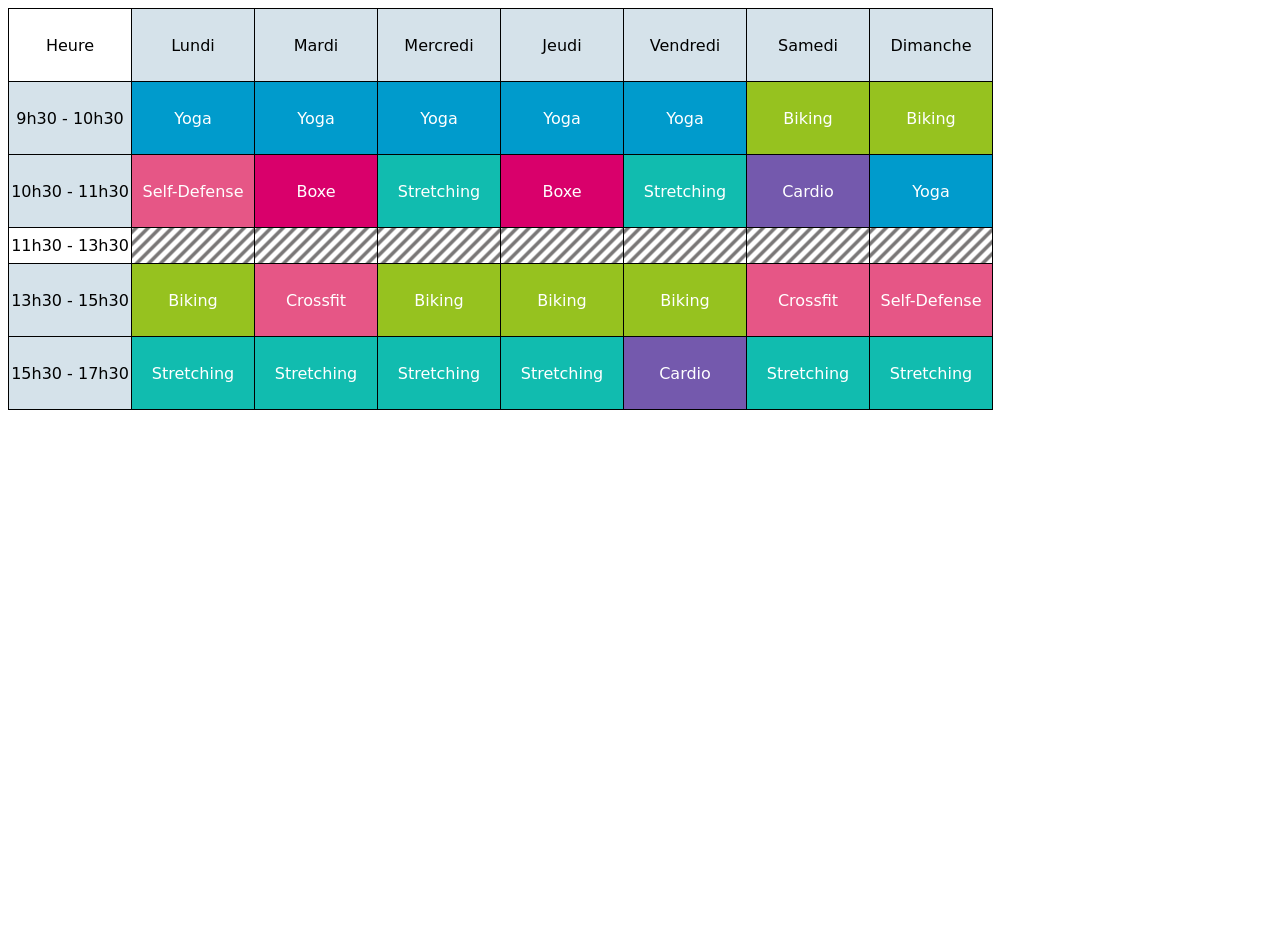
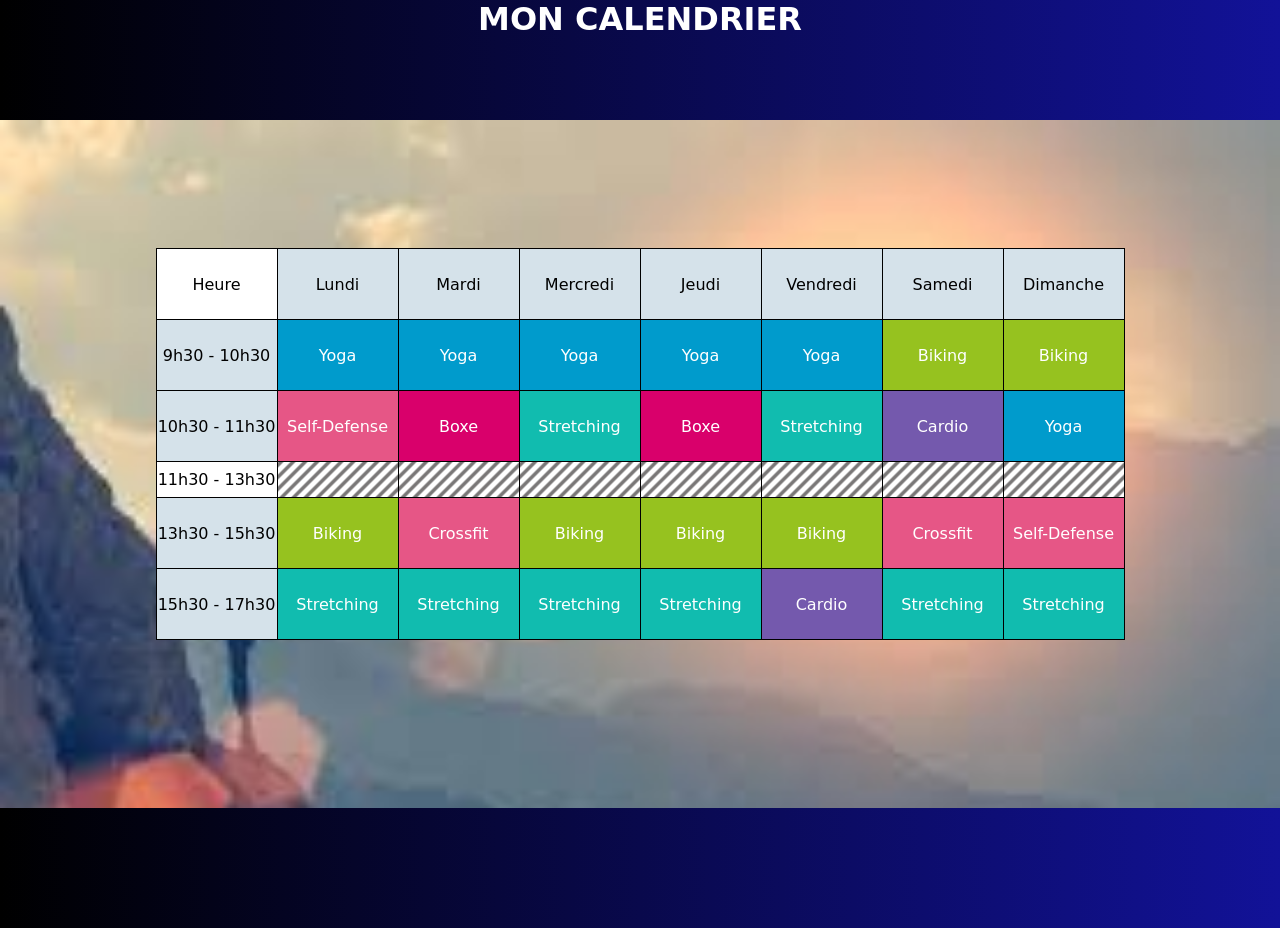
Before and after one commit to mmagassa02/Exohtmlcss, a plain HTML site: page Partie2/TP/index.html in a window 1280 px wide. Before the commit the page ends 800 px from the top, so only its background shows below. Drawn offline with Linux system fonts and the light colour scheme; a web font is replaced by a local one.

Commit message:
Maj TP (A continuer)

```diff
--- a/Partie2/TP/css/style.css
+++ b/Partie2/TP/css/style.css
@@ -1,12 +1,38 @@
 @import url('https://fonts.googleapis.com/css2?family=Arima+Madurai:wght@100;200;300;400;500;700;800;900&display=swap');
-
+*{
+    margin: 0%;
+    padding: 0%;
+}
 body{
     font-family: 'Arima Madurai', cursive;
+    width: 100%;
+    height: 100%;
+
 }
+ header, footer{
 
+     background: black;
+     background: linear-gradient(90deg, black 0%, #121298 100%);
+     height: 15vh;
+     text-align: center;
+ }
+
+ header h1{
+     text-transform: uppercase;
+     color: white;
+ }
+
+
+ main{
+     background-image: url(../img/wall.jpg);
+     background-size: cover;
+     height: 70vh;
+     padding-top: 10%;
+ }
 table{
     border: 1px solid black;
     border-collapse: collapse;
+    margin: auto;
 }
 
 
@@ -17,6 +43,7 @@ table{
 
 .first, .hour{
     color: black;
+    background-color: white;
 }
 td{
     height: 70px;
--- a/Partie2/TP/index.html
+++ b/Partie2/TP/index.html
@@ -8,6 +8,10 @@
     <link rel="stylesheet" href="css/style.css">
 </head>
 <body>
+    <header>
+        <h1>Mon calendrier</h1>
+    </header>
+    <main>
         <table>
             <tr>
                 <td class="first">Heure</td>
@@ -70,5 +74,7 @@
                 <td class="stretching">Stretching</td>
             </tr>
         </table>
+    </main>
+    <footer></footer>
 </body>
 </html>
```
Also changed, not shown: Partie2/TP/img/header.png (added), Partie2/TP/img/wall.jpg (added). Lines whose indentation alone changed are shown as unchanged.
